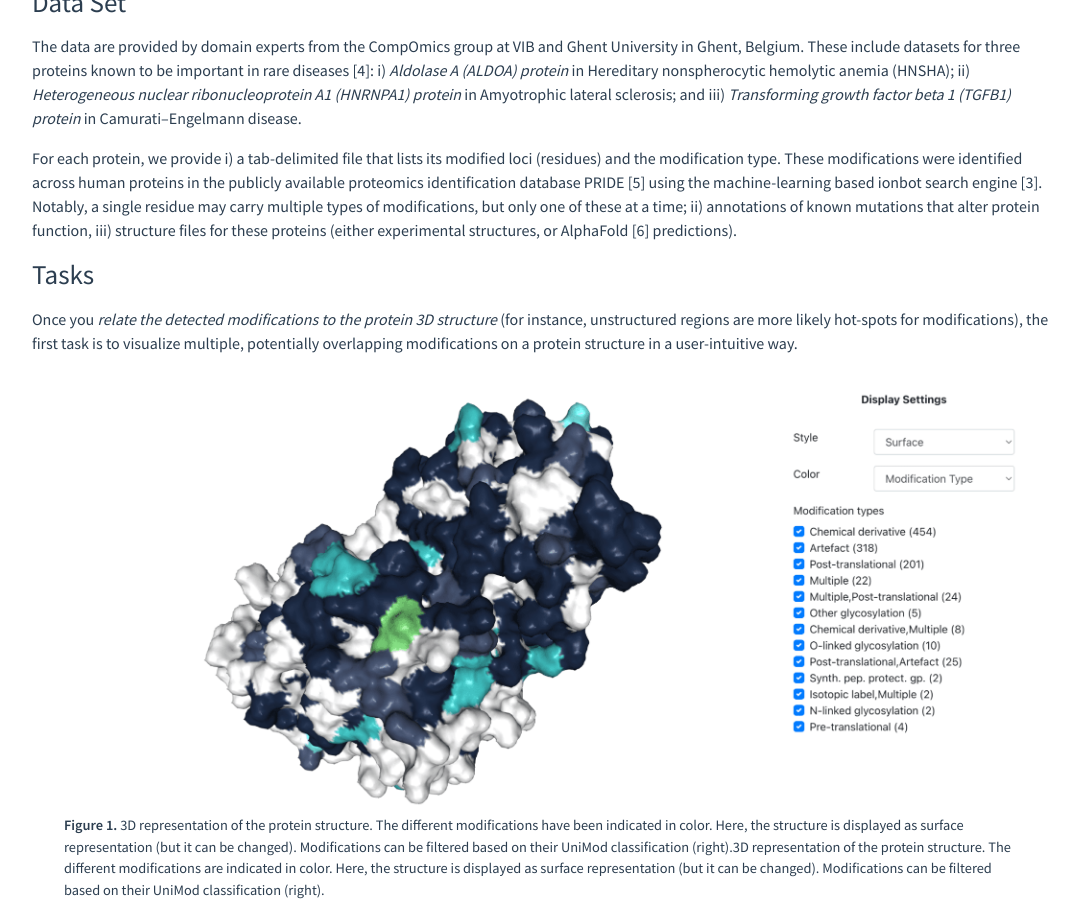
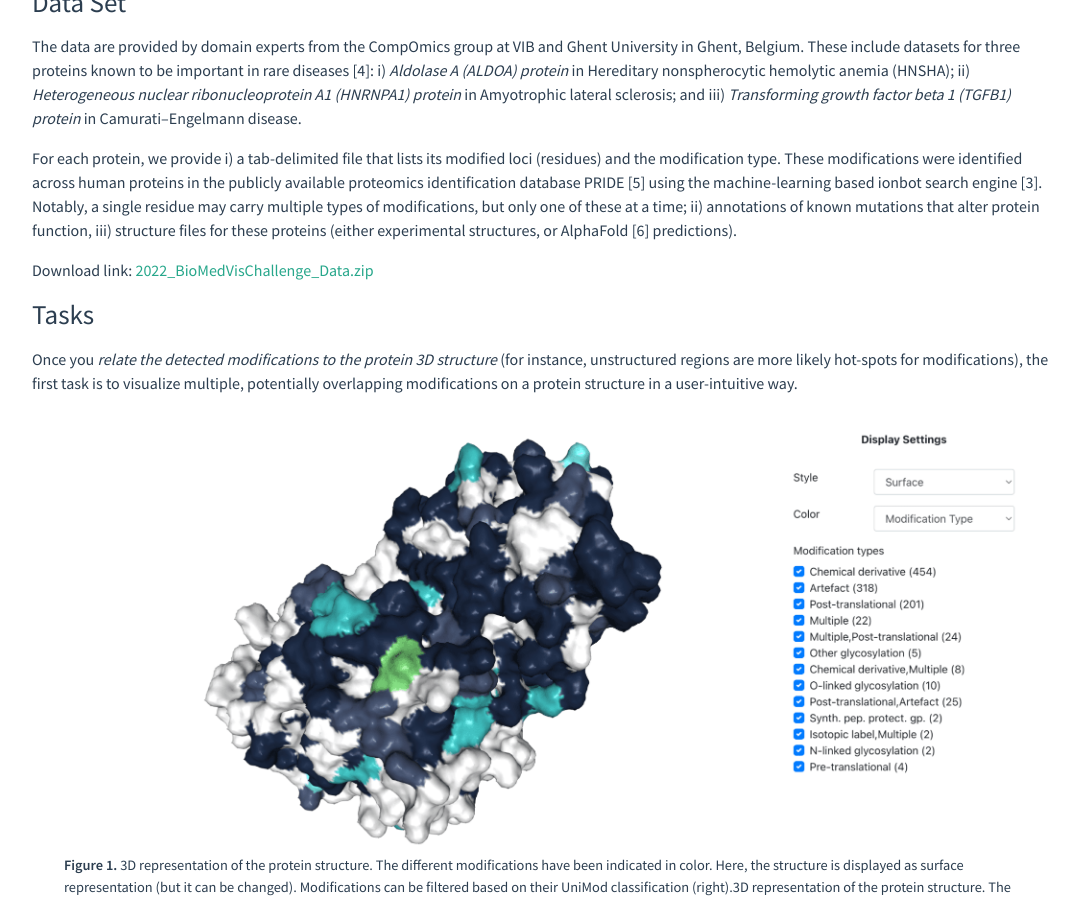
Before and after one commit to foreveremain/2024, a Jekyll site: the page built from biovis_challenge.md, in a window 1280 px wide and 900 px high, scrolled down 812 px. Shown: the whole window, without its empty margins (96-1175 px from the left). Built offline with Jekyll 4.4.1, drawn with Linux system fonts in a browser that asks for light colours.

Commit message:
add biomedvis challenge data files

```diff
--- a/biovis_challenge.md
+++ b/biovis_challenge.md
@@ -61,6 +61,8 @@ residue may carry multiple types of modifications, but only one of these
 at a time; ii) annotations of known mutations that alter protein
 function, iii) structure files for these proteins (either experimental
 structures, or AlphaFold \[6\] predictions).
+
+Download link: [2022_BioMedVisChallenge_Data.zip]({{ site.baseurl }}/data/2022_BioMedVisChallenge_Data.zip)
 
 ### Tasks
 
```
Also changed, not shown: 1 other file.
